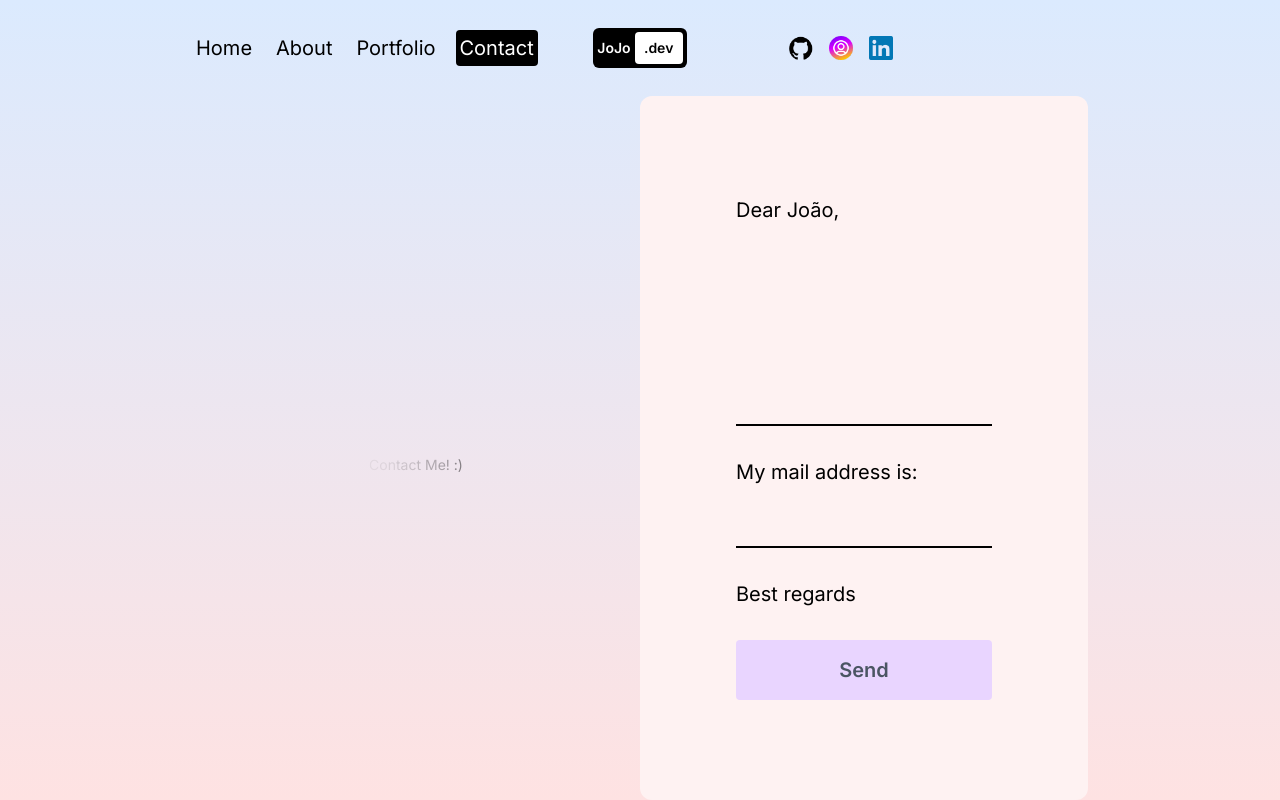
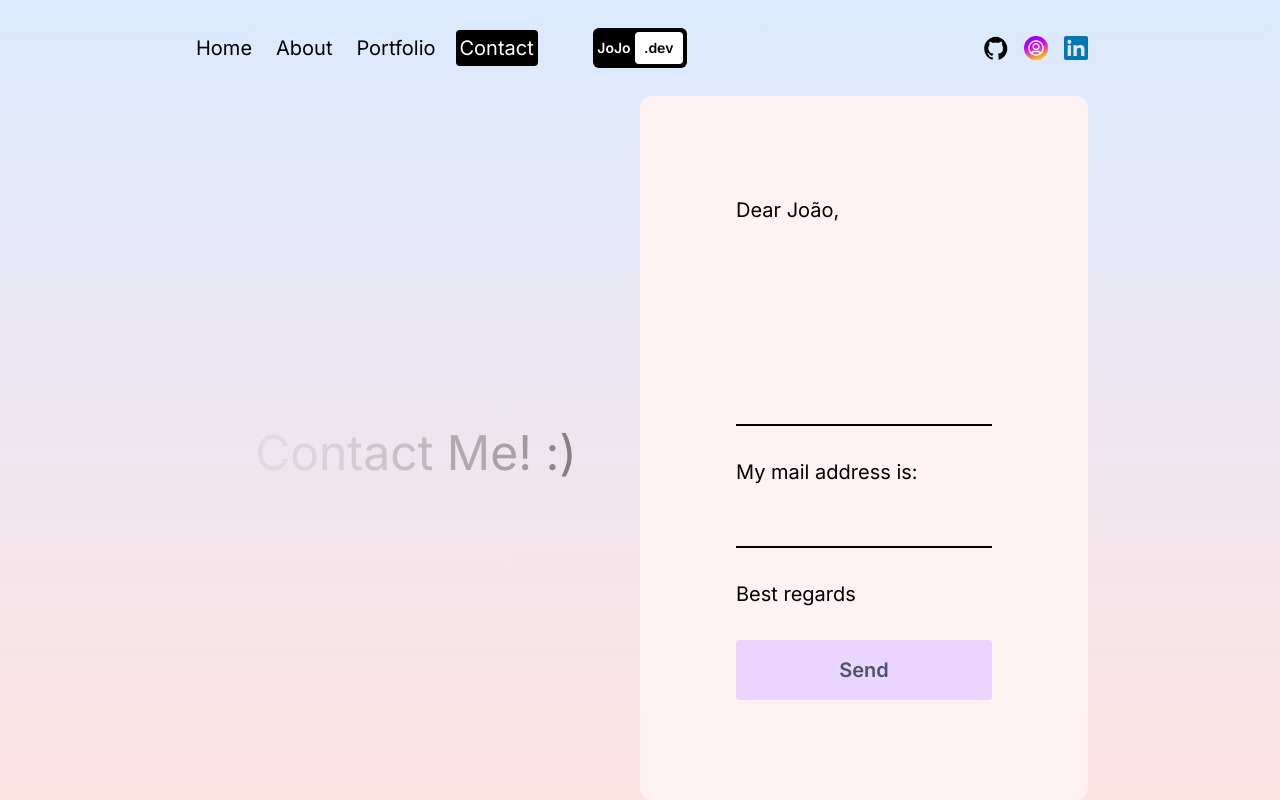
Before and after one commit to jhschier/portfolio, a Next.js app: page /contact in a window 1280 px wide. Built offline with nearby package versions, Linux system fonts and the light colour scheme.

Commit message:
Fixed: Text and div size in contact and fixed icons in navbar

```diff
--- a/src/app/components/navBar.jsx
+++ b/src/app/components/navBar.jsx
@@ -89,7 +89,7 @@ const Navbar = () => {
         </Link>
       </div>
       {/* SOCIAL */}
-      <div className="hidden w-1/3 gap-4 md:flex">
+      <div className="hidden w-1/3 justify-end gap-4 md:flex">
         <Link href="https://github.com/jhschier">
           <Image src="/github.png" alt="" width={24} height={24} />
         </Link>
--- a/src/app/contact/page.jsx
+++ b/src/app/contact/page.jsx
@@ -46,11 +46,11 @@ const ContactPage = () => {
     >
       <div className="flex h-full flex-col px-4 sm:px-8 md:px-12 lg:flex-row lg:px-20 xl:px-48">
         {/* Text Container */}
-        <div className="flex h-1/2 items-center justify-center text-6xl lg:h-full lg:w-1/2">
+        <div className="flex h-1/6 items-center justify-center text-6xl lg:h-full lg:w-1/2">
           <div>
             {text.split("").map((letter, index) => (
               <motion.span
-                className="text-sm"
+                className="text-sm sm:text-5xl"
                 key={index}
                 initial={{ opacity: 1 }}
                 animate={{ opacity: 0 }}
@@ -69,7 +69,7 @@ const ContactPage = () => {
         <form
           onSubmit={sendEmail}
           ref={form}
-          className="flex h-1/2 flex-col justify-center gap-8 rounded-xl bg-red-50 p-24 text-xl lg:h-full lg:w-1/2"
+          className="flex h-[90%] flex-col justify-center gap-8 rounded-xl bg-red-50 p-24 text-xl lg:h-full lg:w-1/2"
         >
           <span>Dear João,</span>
           <textarea
```
